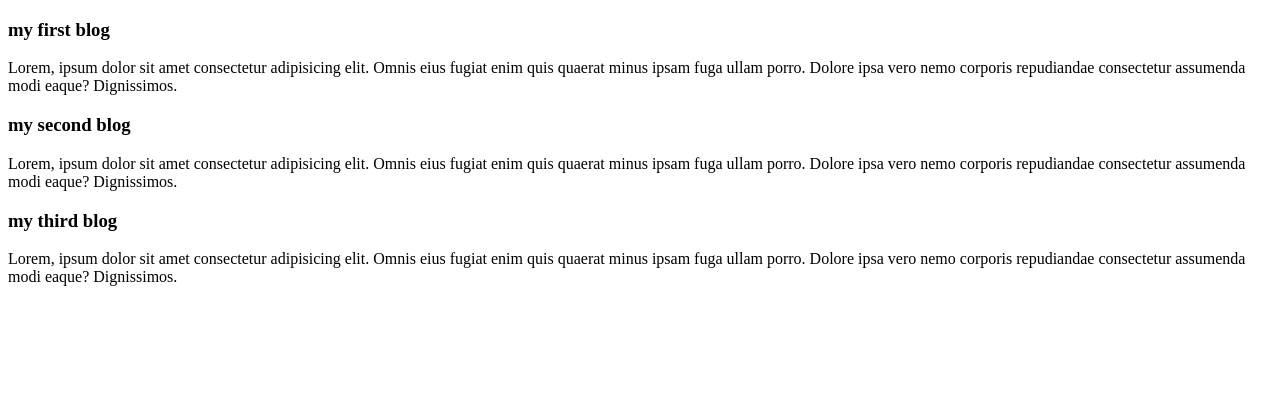
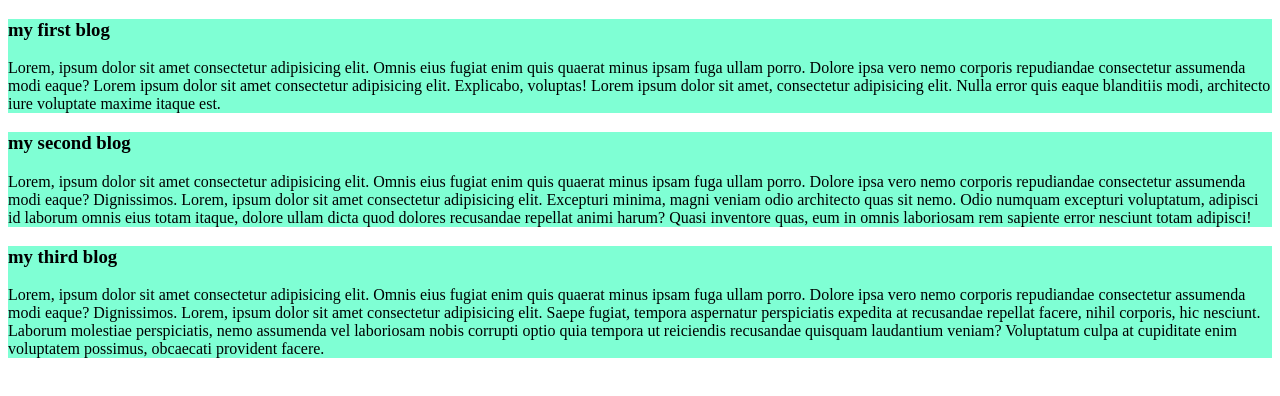
Before and after one commit to SRSayed/my-first-repo, a plain HTML site: page index.html in a window 1280 px wide. Drawn offline with Linux system fonts and the light colour scheme.

Commit message:
added style

```diff
--- a/index.html
+++ b/index.html
@@ -3,21 +3,23 @@
 <head>
     <meta charset="UTF-8">
     <meta name="viewport" content="width=device-width, initial-scale=1.0">
+    <link rel="stylesheet" href="style.css">
     <title>My first repo
     </title>
 </head>
 <body>
     <div>
         <h3>my first blog</h3>
-        <p>Lorem, ipsum dolor sit amet consectetur adipisicing elit. Omnis eius fugiat enim quis quaerat minus ipsam fuga ullam porro. Dolore ipsa vero nemo corporis repudiandae consectetur assumenda modi eaque? Dignissimos.</p>
+        <p>Lorem, ipsum dolor sit amet consectetur adipisicing elit. Omnis eius fugiat enim quis quaerat minus ipsam fuga ullam porro. Dolore ipsa vero nemo corporis repudiandae consectetur assumenda modi eaque? Lorem ipsum dolor sit amet consectetur adipisicing elit. Explicabo, voluptas! Lorem ipsum dolor sit amet, consectetur adipisicing elit. Nulla error quis eaque blanditiis modi, architecto iure voluptate maxime itaque est.
+        </p>
     </div>
     <div>
         <h3>my second blog</h3>
-        <p>Lorem, ipsum dolor sit amet consectetur adipisicing elit. Omnis eius fugiat enim quis quaerat minus ipsam fuga ullam porro. Dolore ipsa vero nemo corporis repudiandae consectetur assumenda modi eaque? Dignissimos.</p>
+        <p>Lorem, ipsum dolor sit amet consectetur adipisicing elit. Omnis eius fugiat enim quis quaerat minus ipsam fuga ullam porro. Dolore ipsa vero nemo corporis repudiandae consectetur assumenda modi eaque? Dignissimos. Lorem, ipsum dolor sit amet consectetur adipisicing elit. Excepturi minima, magni veniam odio architecto quas sit nemo. Odio numquam excepturi voluptatum, adipisci id laborum omnis eius totam itaque, dolore ullam dicta quod dolores recusandae repellat animi harum? Quasi inventore quas, eum in omnis laboriosam rem sapiente error nesciunt totam adipisci! </p>
     </div>
     <div>
         <h3>my third blog</h3>
-        <p>Lorem, ipsum dolor sit amet consectetur adipisicing elit. Omnis eius fugiat enim quis quaerat minus ipsam fuga ullam porro. Dolore ipsa vero nemo corporis repudiandae consectetur assumenda modi eaque? Dignissimos.</p>
+        <p>Lorem, ipsum dolor sit amet consectetur adipisicing elit. Omnis eius fugiat enim quis quaerat minus ipsam fuga ullam porro. Dolore ipsa vero nemo corporis repudiandae consectetur assumenda modi eaque? Dignissimos. Lorem, ipsum dolor sit amet consectetur adipisicing elit. Saepe fugiat, tempora aspernatur perspiciatis expedita at recusandae repellat facere, nihil corporis, hic nesciunt. Laborum molestiae perspiciatis, nemo assumenda vel laboriosam nobis corrupti optio quia tempora ut reiciendis recusandae quisquam laudantium veniam? Voluptatum culpa at cupiditate enim voluptatem possimus, obcaecati provident facere.</p>
     </div>
 </body>
 </html>
--- /dev/null
+++ b/style.css
@@ -0,0 +1,4 @@
+div{
+    background-color: aquamarine;
+    margin-top: 10px;
+}
```
